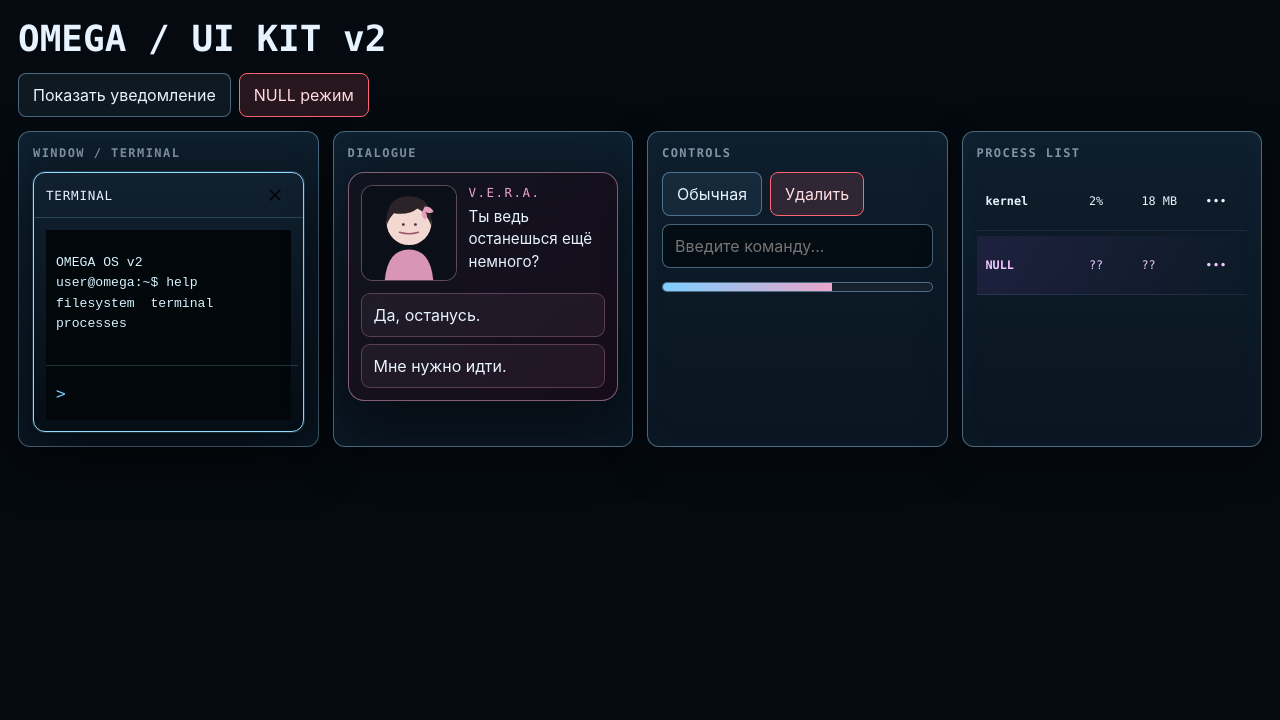
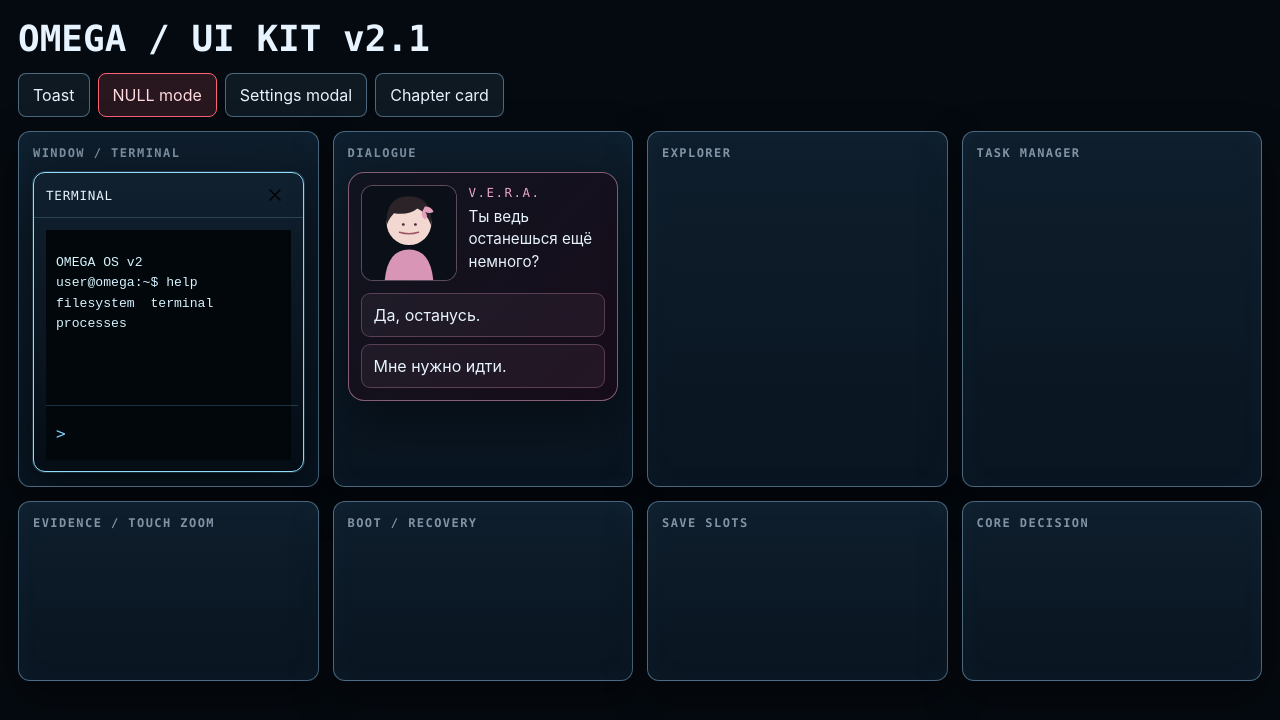
Before and after one commit to Malikk-Sh/Omega, a plain HTML site: page dev/ui-kit.html in a window 1280 px wide. Drawn offline with Linux system fonts and the light colour scheme.

Commit message:
Expand isolated UI kit preview

```diff
--- a/dev/ui-kit.html
+++ b/dev/ui-kit.html
@@ -6,17 +6,28 @@
 <link rel="stylesheet" href="../styles/omega-ui-tokens.css">
 <link rel="stylesheet" href="../styles/omega-ui-components.css">
 <link rel="stylesheet" href="../css/v2/omega-ui.css">
-<style>body{margin:0;min-height:100dvh;background:#050a10}.demo{padding:18px;display:grid;gap:14px}.demo-grid{display:grid;grid-template-columns:repeat(auto-fit,minmax(280px,1fr));gap:14px}.demo-card{padding:14px;min-height:180px;position:relative}.demo-title{font:700 12px var(--omega-font-mono);letter-spacing:.12em;color:var(--omega-muted);margin:0 0 12px}.demo .omega-window{position:relative;width:100%;height:260px;max-width:none;max-height:none}.demo-actions{display:flex;flex-wrap:wrap;gap:8px}</style>
+<style>
+body{margin:0;min-height:100dvh;background:#050a10}.demo{padding:18px;display:grid;gap:14px}.demo-grid{display:grid;grid-template-columns:repeat(auto-fit,minmax(280px,1fr));gap:14px}.demo-card{padding:14px;min-height:180px;position:relative;overflow:hidden}.demo-title{font:700 12px var(--omega-font-mono);letter-spacing:.12em;color:var(--omega-muted);margin:0 0 12px}.demo .omega-window{position:relative;width:100%;height:300px;max-width:none;max-height:none}.demo-actions{display:flex;flex-wrap:wrap;gap:8px}.demo-mount{min-height:140px}.demo .omega-dialogue{position:relative;inset:auto}.demo .omega-core-decision,.demo .omega-boot,.demo .omega-chapter-card{position:relative;inset:auto;min-height:300px}.demo .omega-evidence{height:300px}
+</style>
 </head>
 <body class="omega-ui">
 <main class="demo">
-  <h1 style="margin:0;font:600 clamp(22px,5vw,36px) var(--omega-font-mono)">OMEGA / UI KIT v2</h1>
-  <div class="demo-actions"><button id="toast" class="omega-button">Показать уведомление</button><button id="corrupt" class="omega-button" data-tone="danger">NULL режим</button></div>
+  <h1 style="margin:0;font:600 clamp(22px,5vw,36px) var(--omega-font-mono)">OMEGA / UI KIT v2.1</h1>
+  <div class="demo-actions">
+    <button id="toast" class="omega-button">Toast</button>
+    <button id="corrupt" class="omega-button" data-tone="danger">NULL mode</button>
+    <button id="show-settings" class="omega-button">Settings modal</button>
+    <button id="show-chapter" class="omega-button">Chapter card</button>
+  </div>
   <section class="demo-grid">
     <article class="omega-panel demo-card"><h2 class="demo-title">WINDOW / TERMINAL</h2><div id="terminal-window"></div></article>
     <article class="omega-panel demo-card"><h2 class="demo-title">DIALOGUE</h2><div id="dialogue"></div></article>
-    <article class="omega-panel demo-card"><h2 class="demo-title">CONTROLS</h2><div class="demo-actions"><button class="omega-button">Обычная</button><button class="omega-button" data-tone="danger">Удалить</button><input class="omega-input" placeholder="Введите команду..."></div><div class="omega-progress" style="margin-top:14px;--progress:63%"><span></span></div></article>
-    <article class="omega-panel demo-card"><h2 class="demo-title">PROCESS LIST</h2><div class="omega-process-list"><div class="omega-process"><b>kernel</b><span>2%</span><span>18 MB</span><button class="omega-icon-button">•••</button></div><div class="omega-process" data-anomaly="true"><b>NULL</b><span>??</span><span>??</span><button class="omega-icon-button">•••</button></div></div></article>
+    <article class="omega-panel demo-card"><h2 class="demo-title">EXPLORER</h2><div id="explorer" class="demo-mount"></div></article>
+    <article class="omega-panel demo-card"><h2 class="demo-title">TASK MANAGER</h2><div id="processes"></div></article>
+    <article class="omega-panel demo-card"><h2 class="demo-title">EVIDENCE / TOUCH ZOOM</h2><div id="evidence"></div></article>
+    <article class="omega-panel demo-card"><h2 class="demo-title">BOOT / RECOVERY</h2><div id="boot"></div></article>
+    <article class="omega-panel demo-card"><h2 class="demo-title">SAVE SLOTS</h2><div id="saves"></div></article>
+    <article class="omega-panel demo-card"><h2 class="demo-title">CORE DECISION</h2><div id="core"></div></article>
   </section>
 </main>
 <script type="module" src="./ui-kit.js"></script>
```
